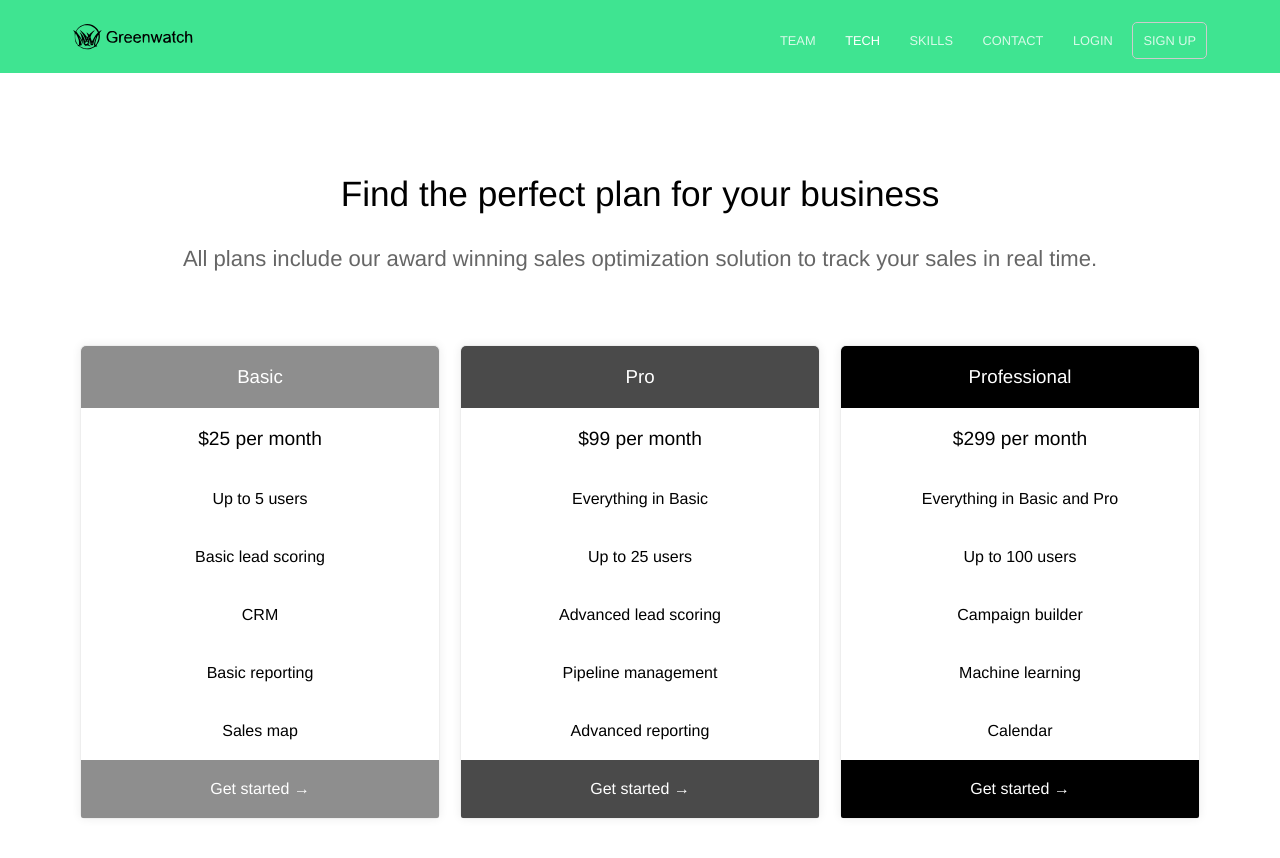
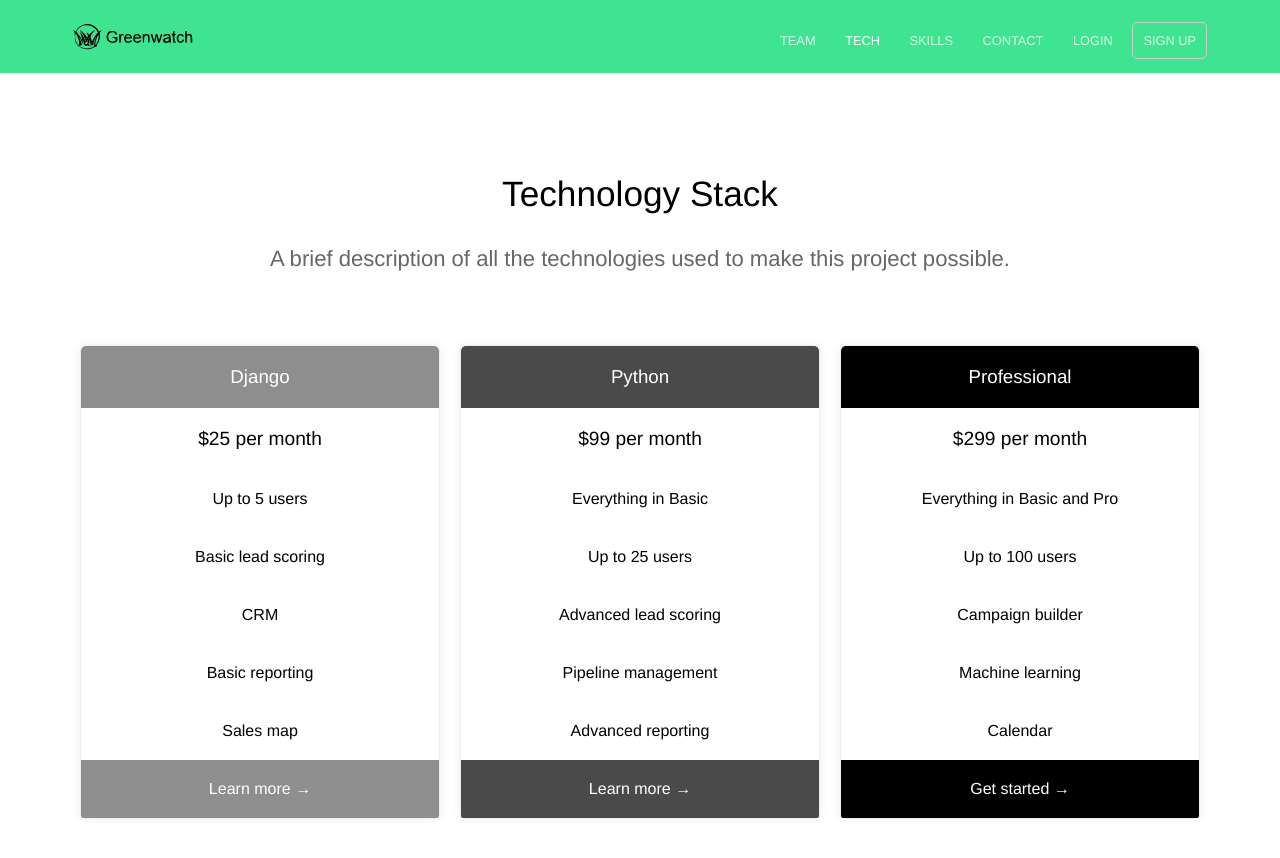
Before and after one commit to COMP490-Greenwatch-Org/greenwatch-team-website, a Jekyll site: the page built from pricing.html, in a window 1280 px wide and 900 px high. Shown: the top 858 px of the window. Built offline with Jekyll 4.4.1, drawn with Linux system fonts in a browser that asks for light colours.

Commit message:
Update pricing.html

```diff
--- a/pricing.html
+++ b/pricing.html
@@ -1,9 +1,9 @@
 ---
 title: Tech
-heading: Find the perfect plan for your business
-description: All plans include our award winning sales optimization solution to track your sales in real time.
+heading: Technology Stack
+description: A brief description of all the technologies used to make this project possible.
 pricing_table:
-  - name: Basic
+  - name: Django
     color: "#8e8e8e"
     features:
       - text: $25 per month
@@ -19,9 +19,9 @@ pricing_table:
       - text: Sales map
         highlight: false
     call_to_action:
-      link: http://mysite.com?plan=basic
-      text: Get started
-  - name: Pro
+      link: https://www.djangoproject.com/
+      text: Learn more
+  - name: Python
     color: "#4a4a4a"
     features:
       - text: $99 per month
@@ -37,8 +37,8 @@ pricing_table:
       - text: Advanced reporting
         highlight: false
     call_to_action:
-      link: http://mysite.com?plan=pro
-      text: Get started
+      link: https://www.python.org/
+      text: Learn more
   - name: Professional
     color: "#000000"
     features:
```
